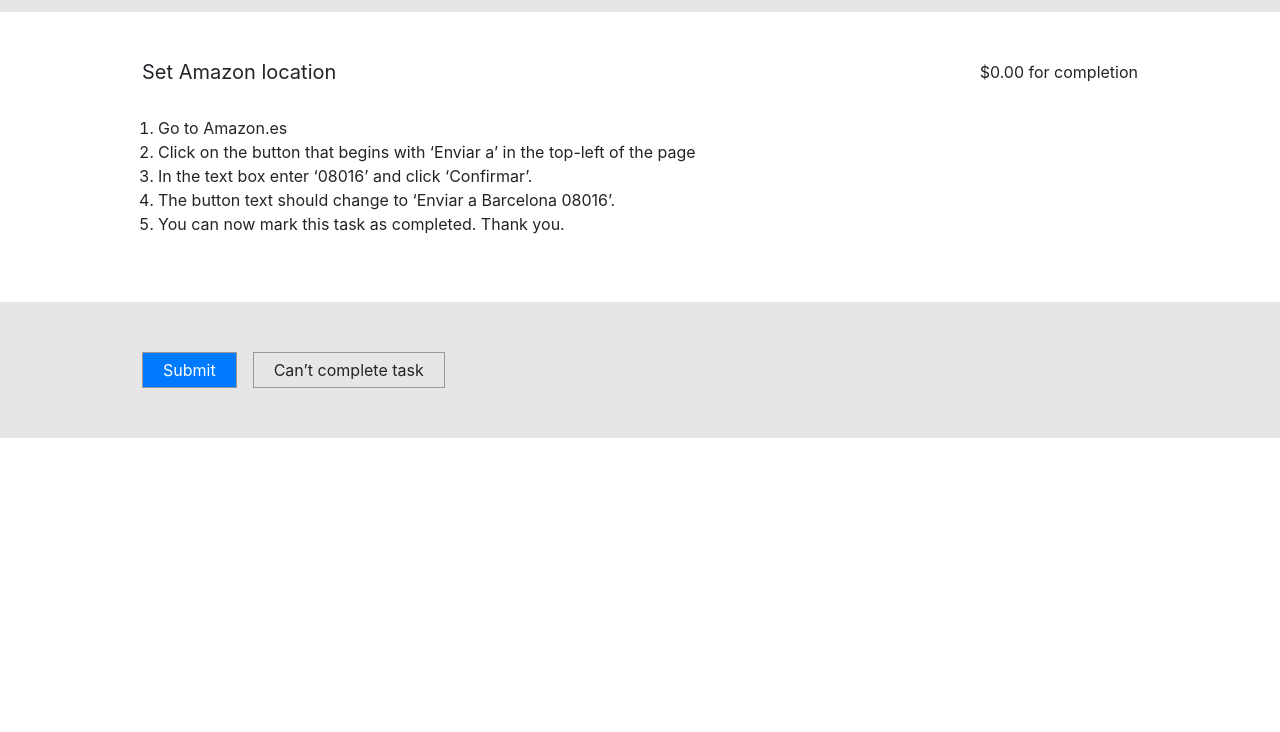
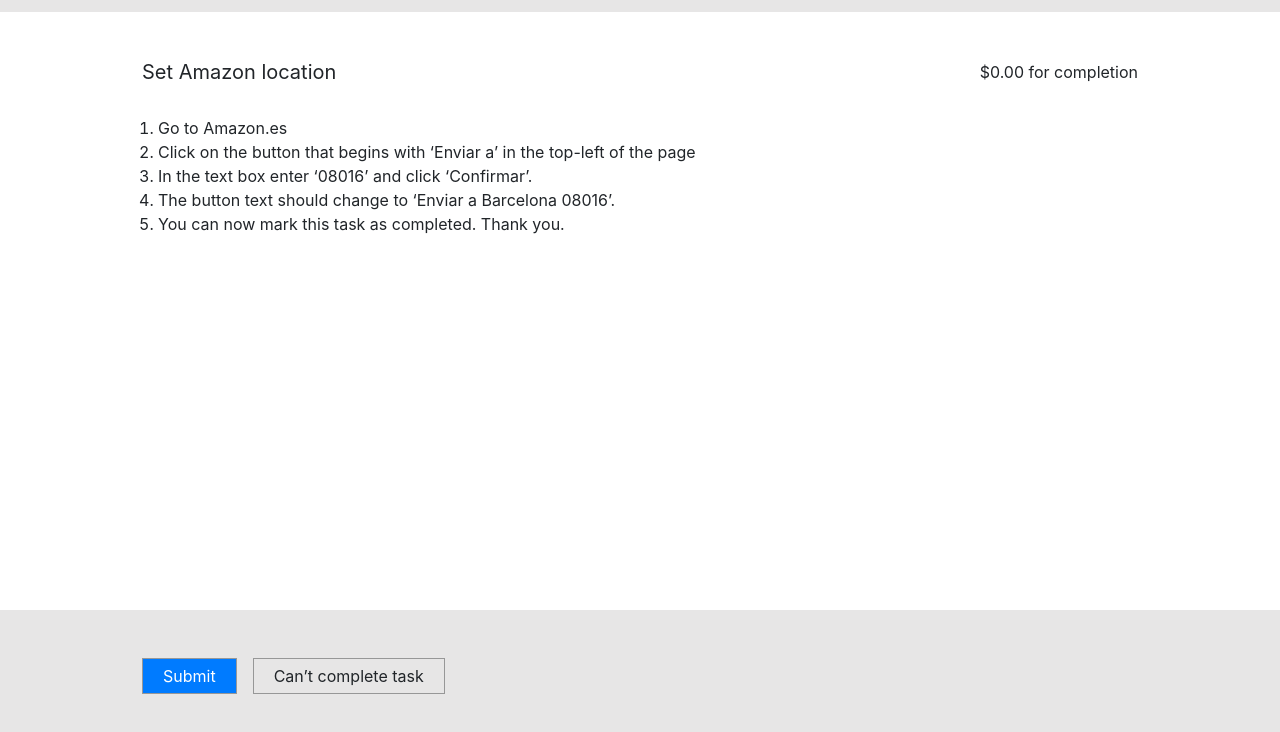
Before and after one commit to akib1997/yorkey, a plain HTML site: page tasks-2.html in a window 1280 px wide. Shown: the part 58-790 px from the top of the page. Drawn offline with nearby package versions, Linux system fonts and the light colour scheme.

Commit message:
fix footer fixed by adding padding in body

```diff
--- a/scss/base/_reset.scss
+++ b/scss/base/_reset.scss
@@ -13,6 +13,7 @@ body {
    height: 100%;
    font-size: 16px;
    font-weight: 400;
+   padding-bottom: 230px;
 }
 
 ul li {
--- a/scss/components/_all.scss
+++ b/scss/components/_all.scss
@@ -250,18 +250,14 @@
 
 .footer {
    background-color: #E7E6E6;
-   padding: 50px 0;
+   padding: 48px 0;
    margin-top: 50px;
-   position: sticky;
+   position: fixed;
+   width: 100%;
    bottom: 0;
 
    @include mobile-screen {
       padding: 20px 0;
-      margin-top: 20px;
-   }
-
-   input {
-      padding: 5px inherit 5px inherit;
    }
 
    a,
```
Also changed, not shown: css/main.min.css, 1 other file.
